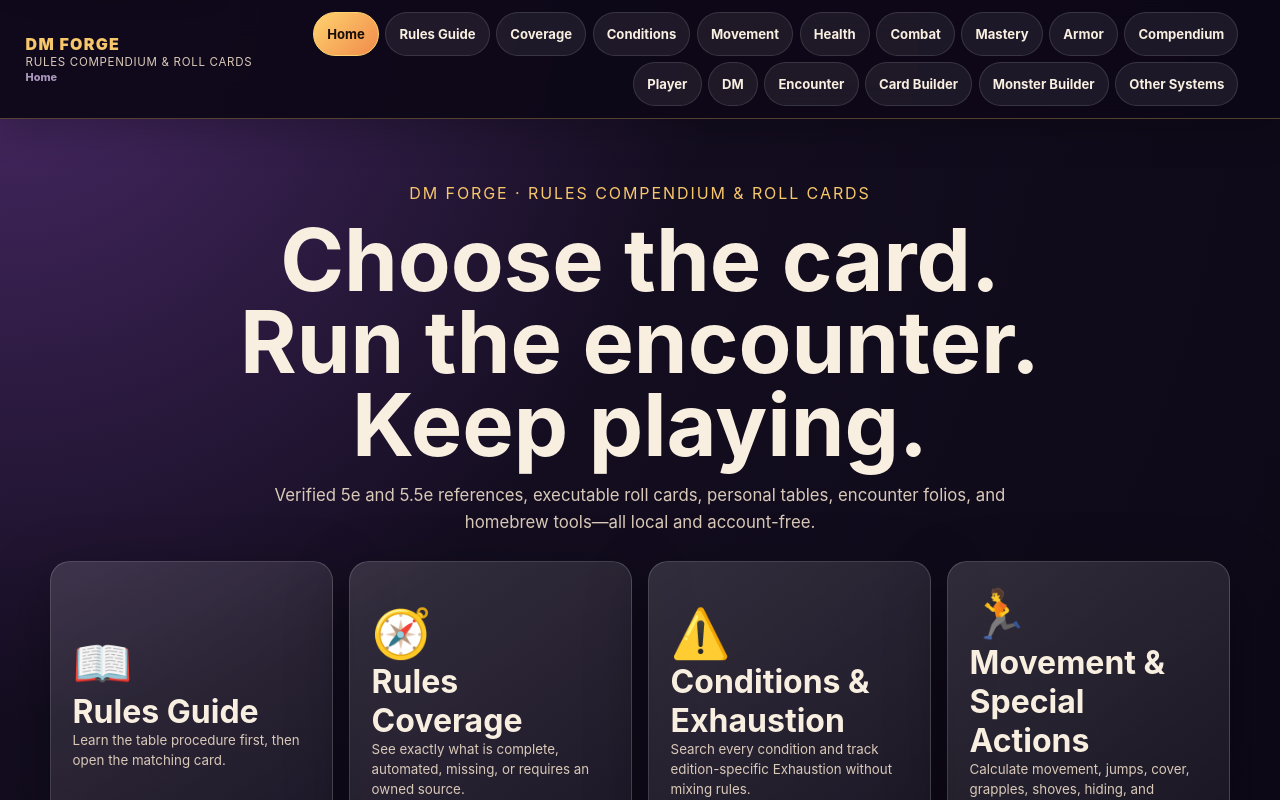
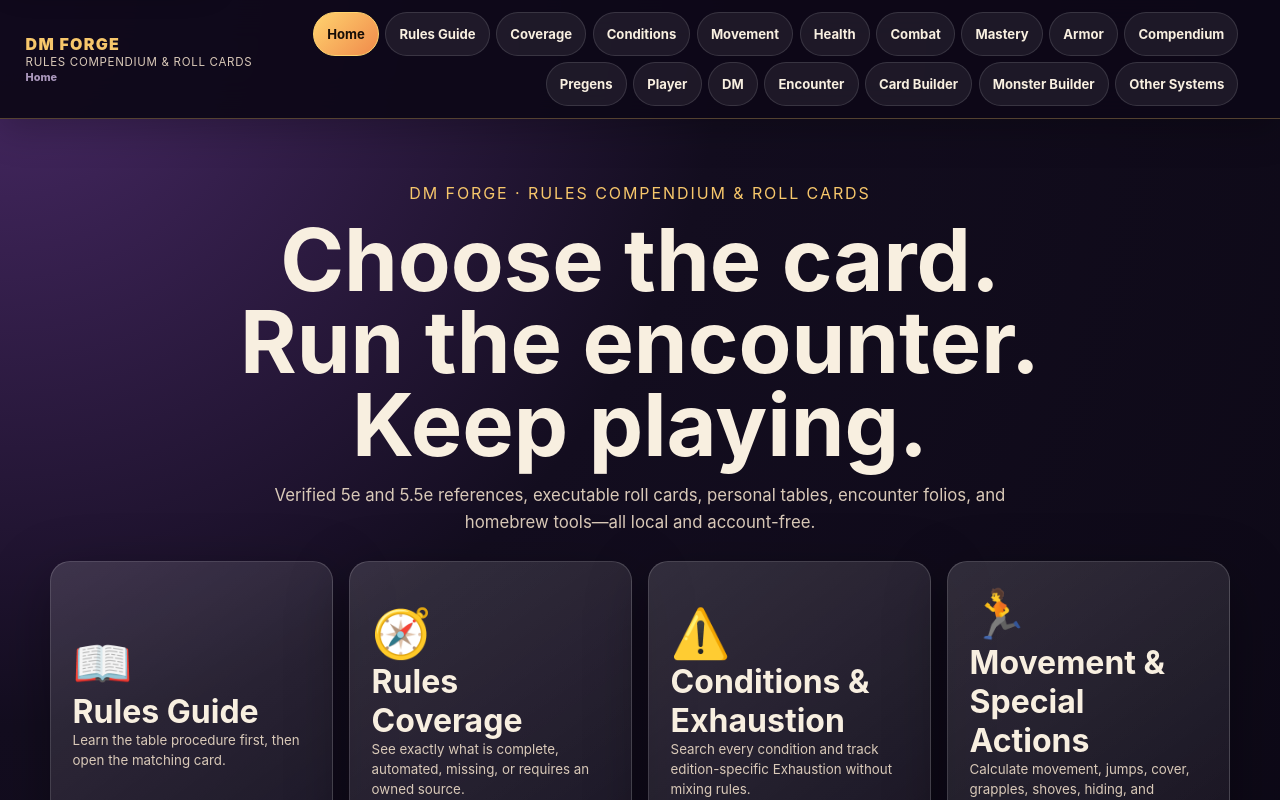
Before and after one commit to cbw29512/DungeonCards, a React (Vite) app: page / in a window 1280 px wide. Both pictures are taken after a click on the button 402 px from the left and 528 px from the top of the page. Shown: the top 800 px of the page. Built offline with nearby package versions, Linux system fonts and the light colour scheme.

Commit message:
Wire pregen library into DM Forge

```diff
--- a/src/App.tsx
+++ b/src/App.tsx
@@ -6,6 +6,7 @@ import { DndConditionsLibrary } from "./components/DndConditionsLibrary";
 import { DndEncounterTracker } from "./components/DndEncounterTracker";
 import { DndHealthTracker } from "./components/DndHealthTracker";
 import { DndMovementLibrary } from "./components/DndMovementLibrary";
+import { DndPregenLibrary } from "./components/DndPregenLibrary";
 import { DndRulesGuide } from "./components/DndRulesGuide";
 import { DndWeaponMasteryLibrary } from "./components/DndWeaponMasteryLibrary";
 import { GameSystemGateway, type GameSystemId } from "./components/GameSystemGateway";
@@ -39,6 +40,7 @@ import "./styles/rules-guide.css";
 import "./styles/srd-compendium.css";
 import "./styles/srd-spell-casting.css";
 import "./styles/workspaces.css";
+import "./styles/dnd-pregens.css";
 import "./styles/monsters.css";
 import "./styles/monster-combat-reference.css";
 import "./styles/monster-card-flip.css";
@@ -65,6 +67,7 @@ const pageLabels: Record<DndAppPage, string> = {
   mastery: "Weapon Mastery",
   armor: "Armor & Loadout",
   compendium: "SRD Compendium",
+  pregens: "Premade Characters",
   player: "Player Workspace",
   dm: "DM Workspace",
   monster: "Monster Encounter",
@@ -136,6 +139,7 @@ const DndApp = ({ onChangeSystem }: DndAppProps) => {
           <button aria-pressed={activePage === "mastery"} type="button" onClick={() => navigate("mastery")}>Mastery</button>
           <button aria-pressed={activePage === "armor"} type="button" onClick={() => navigate("armor")}>Armor</button>
           <button aria-pressed={activePage === "compendium"} type="button" onClick={() => navigate("compendium")}>Compendium</button>
+          <button aria-pressed={activePage === "pregens"} type="button" onClick={() => navigate("pregens")}>Pregens</button>
           <button aria-pressed={activePage === "player"} type="button" onClick={() => navigate("player")}>Player</button>
           <button aria-pressed={activePage === "dm"} type="button" onClick={() => navigate("dm")}>DM</button>
           <button aria-pressed={activePage === "monster"} type="button" onClick={() => navigate("monster")}>Encounter</button>
@@ -191,6 +195,10 @@ const DndApp = ({ onChangeSystem }: DndAppProps) => {
                   <span aria-hidden="true">📚</span><strong>SRD Compendium</strong>
                   <small>Search all generated SRD 5.1 and 5.2.1 spell and monster references.</small>
                 </button>
+                <button className="role-card" type="button" onClick={() => navigate("pregens")}>
+                  <span aria-hidden="true">🧑‍🤝‍🧑</span><strong>Premade Characters</strong>
+                  <small>Pick a verified ready-to-play character by class, subclass, edition, and level.</small>
+                </button>
                 <button className="role-card" type="button" onClick={() => navigate("player")}>
                   <span aria-hidden="true">🧙</span><strong>Player Workspace</strong>
                   <small>Keep attacks, damage, spells, checks, and saves on My Table.</small>
@@ -225,6 +233,7 @@ const DndApp = ({ onChangeSystem }: DndAppProps) => {
         {activePage === "mastery" && <DndWeaponMasteryLibrary />}
         {activePage === "armor" && <DndArmorLoadout />}
         {activePage === "compendium" && <SrdCompendium />}
+        {activePage === "pregens" && <DndPregenLibrary />}
 
         {activePage === "player" && (
           <RulesDeck
```
